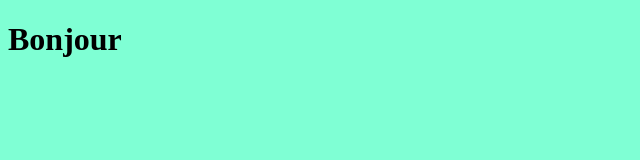
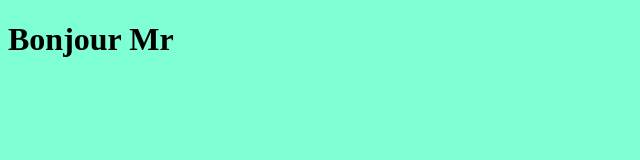
Before and after one commit to madfarcode/madfarcode.github.io, a website: page index.html in a window 1280 px wide. Shown: the full height of the page, 0-640 px from the left. Drawn offline with Linux system fonts and the light colour scheme.

Commit message:
Update index.html

```diff
--- a/index.html
+++ b/index.html
@@ -7,7 +7,7 @@
 
 </head>
 <body>
-<h1>Bonjour</h1>
+<h1>Bonjour Mr</h1>
 
 </body>
 </html>
```
